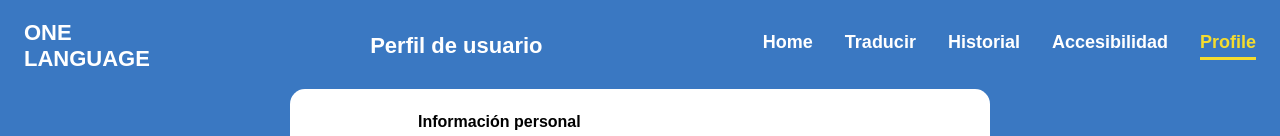
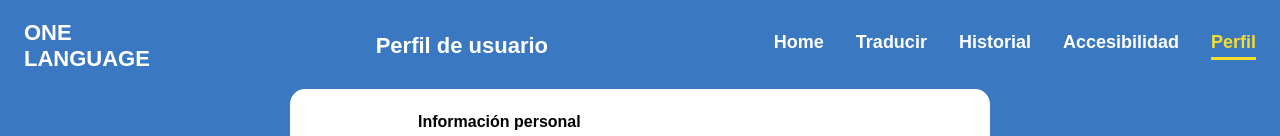
Before and after one commit to JohanAceroSalazar/OneLanguage_Frontend, a React (Vite) app in the folder web/: page /profile in a window 1280 px wide. Shown: the top 136 px of the page. Built offline with nearby package versions, Linux system fonts and the light colour scheme.

Commit message:
add Profile fix

```diff
--- a/web/src/pages/profile/Profile.jsx
+++ b/web/src/pages/profile/Profile.jsx
@@ -18,7 +18,7 @@ function Profile() {
             <span className={location.pathname === "/translate" ? "nav-item active" : "nav-item"} onClick={() => navigate("/translate")}>Traducir</span>
             <span className={location.pathname === "/history" ? "nav-item active" : "nav-item"} onClick={() => navigate("/history")}>Historial</span>
             <span className={location.pathname === "/accessibility" ? "nav-item active" : "nav-item"} onClick={() => navigate("/accessibility")}>Accesibilidad</span>
-            <span className={location.pathname === "/profile" ? "nav-item active" : "nav-item"} onClick={() => navigate("/perfil")}>Profile</span>
+            <span className={location.pathname === "/profile" ? "nav-item active" : "nav-item"} onClick={() => navigate("/profile")}>Perfil</span>
         </nav>
     );
 
```
